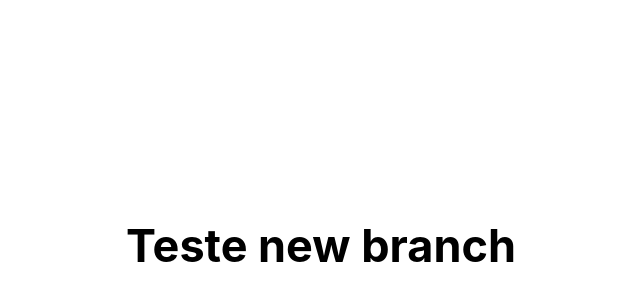
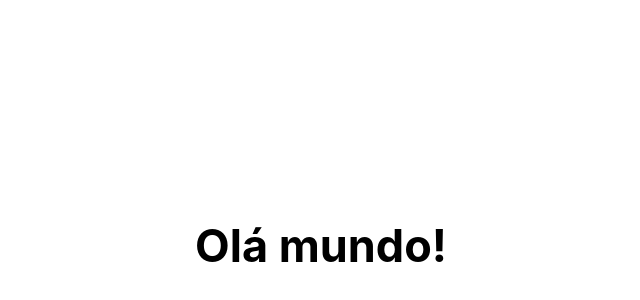
Before and after one commit to wellintonperazzoli/ConsultorioReact, a React (Create React App) app: page / in a window 1280 px wide. Shown: the part 154-454 px from the top of the page, without its empty margins (319-959 px from the left). Built offline with nearby package versions, Linux system fonts and the light colour scheme.

Commit message:
ola mundo

```diff
--- a/src/App.js
+++ b/src/App.js
@@ -4,7 +4,7 @@ import './App.css';
 function App() {
   return (
     <main>
-      <h1>Teste new branch</h1>
+      <h1>Olá mundo!</h1>
     </main>
   );
 }
```
